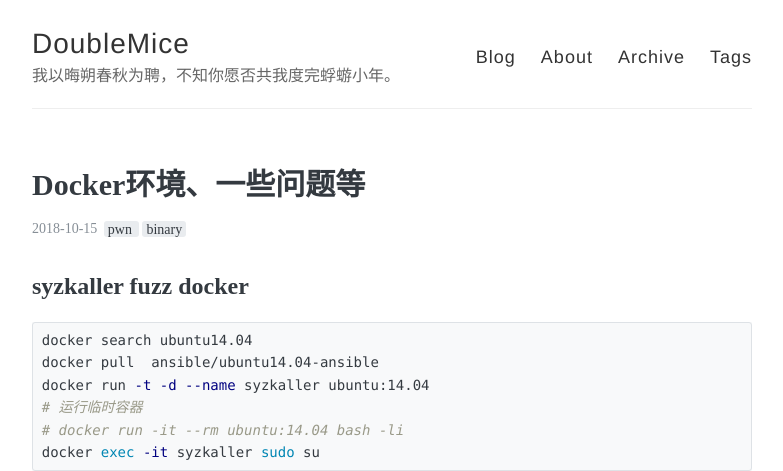
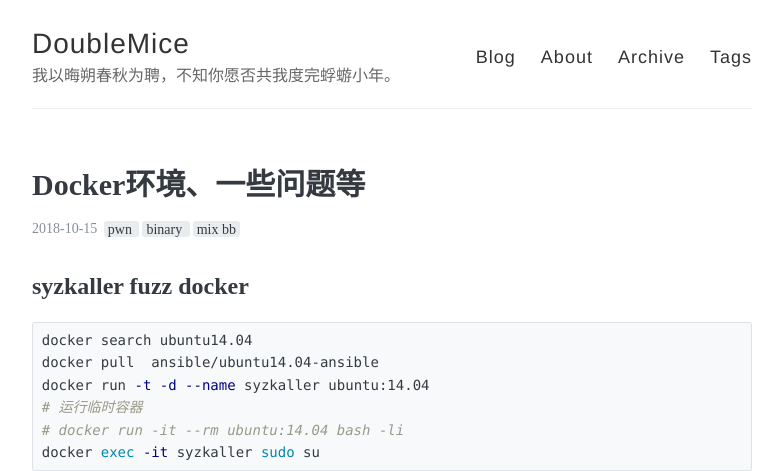
Before and after one commit to DoubleMice/DoubleMice.github.io, a Jekyll site: the page built from _posts/2018-10-15-docker环境、一些问题等.md, in a window 1280 px wide and 900 px high. Shown: the top 471 px of the window, without its empty margins (248-1031 px from the left). Built offline with Jekyll 4.4.1, drawn with Linux system fonts in a browser that asks for light colours; our own code applies the rules of GitHub Pages for plain Markdown files.

Commit message:
[+]some previous notes

```diff
--- a/_posts/2018-10-15-docker环境、一些问题等.md
+++ b/_posts/2018-10-15-docker环境、一些问题等.md
@@ -2,7 +2,7 @@
 tags:
 - pwn
 - binary
-
+- mix bb
 # draft
 ---
 
```
